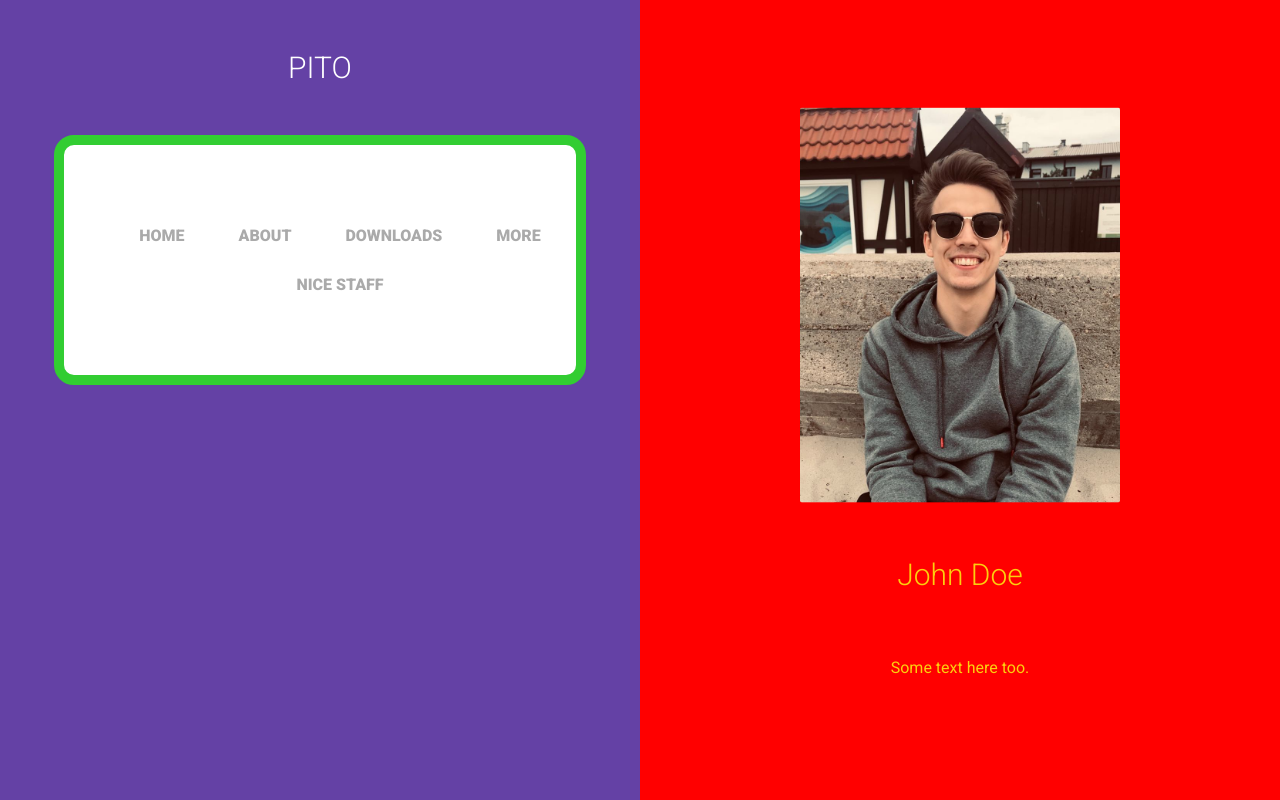
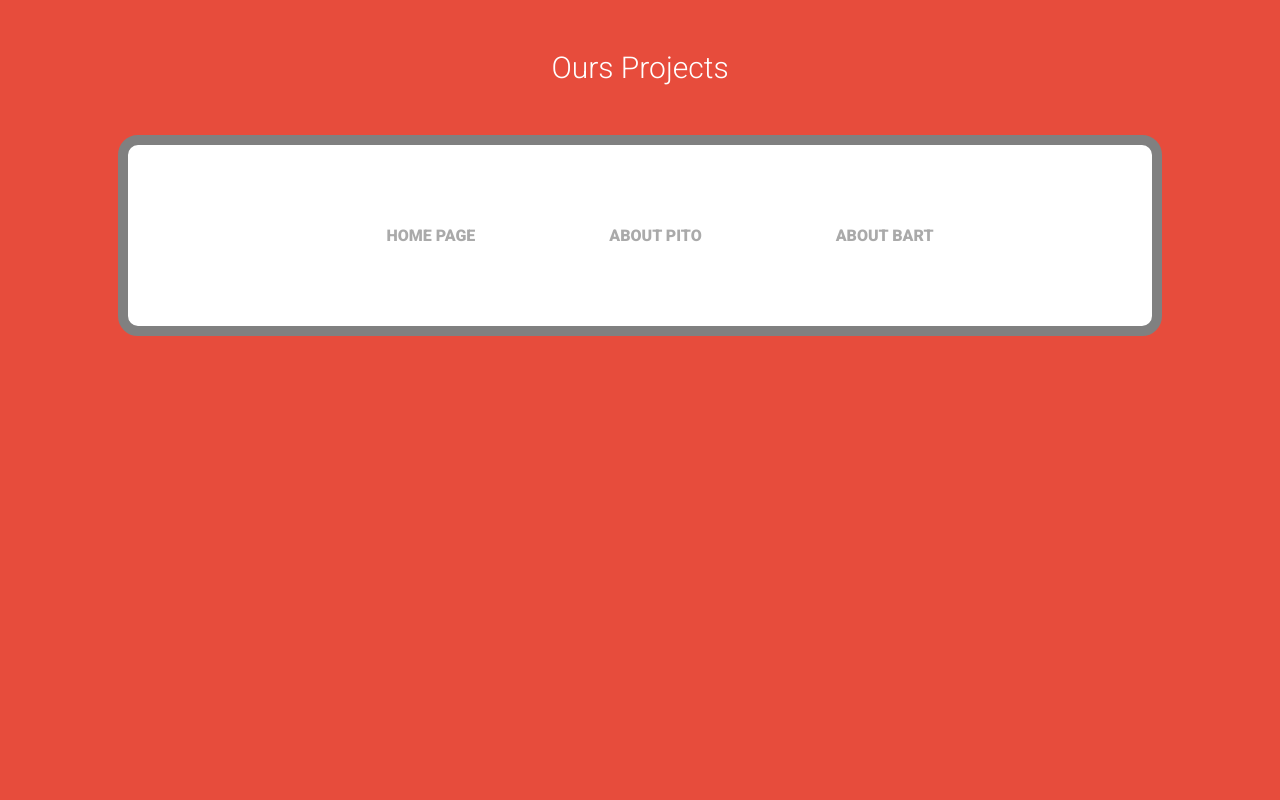
Before and after one commit to bartpito/TwinsWebsite, a Flask app: page /ProjectsPage in a window 1280 px wide. Run offline with Flask 2, Linux system fonts and the light colour scheme.

Commit message:
adding Projects Page to navbar and mainPage.

```diff
--- a/app/static/CSS/projectsPage.css
+++ b/app/static/CSS/projectsPage.css
@@ -76,7 +76,7 @@ body {
     background: #fff;
     padding: 50px 0;
     /*box-shadow: 0px 5px 0px #dedede;*/
-    border: 10px solid limegreen;
+    border: 10px solid grey;
     border-radius: 20px 20px 20px 20px;
   }
   nav ul {
@@ -93,7 +93,7 @@ body {
     color: #aaa;
     font-weight: 800;
     text-transform: uppercase;
-    margin: 0 10px;
+    margin: 0 50px;
   }
   nav ul li a,
   nav ul li a:after,
--- a/app/templates/bart.html
+++ b/app/templates/bart.html
@@ -23,6 +23,9 @@
           </li>
           <li class="nav-item">
             <a style="color: white;font-weight: bold" class="nav-link" href="{{ url_for( 'about', name='bart' ) }}">About bart</a>
+          </li>
+          <li class="nav-item">
+              <a style="color: white;font-weight: bold" class="nav-link" href="{{ url_for( 'projectsPage') }}">Projects Page</a>
           </li>
         </ul>
       </div>
--- a/app/templates/mainpage.html
+++ b/app/templates/mainpage.html
@@ -11,6 +11,8 @@
         onclick="window.location.href='{{ url_for( "about", name="pito" ) }}'">Pito</button>
       <button type="button" class='btn'
             onclick="window.location.href='{{ url_for( "about", name="bart" ) }}'">Bart</button>
+      <button type="button" class='btn'
+            onclick="window.location.href='{{ url_for( "projectsPage" ) }}'">Projects</button>
     </section>
   </body>
 </html>
--- a/app/templates/pito.html
+++ b/app/templates/pito.html
@@ -25,6 +25,9 @@
             </li>
             <li class="nav-item">
               <a style="color: rgb(252, 207, 14);font-weight: bold" class="nav-link" href="{{ url_for( 'about', name='bart' ) }}">About Bart</a>
+            </li>
+            <li class="nav-item">
+                <a style="color: rgb(252, 207, 14);font-weight: bold" class="nav-link" href="{{ url_for( 'projectsPage') }}">Projects Page</a>
             </li>
           </ul>
         </div>
--- a/app/templates/projectsPage.html
+++ b/app/templates/projectsPage.html
@@ -4,32 +4,18 @@
         <meta name="viewport" content="width=device-width, initial-scale=1">
         <link rel="stylesheet" type="text/css" href="{{ url_for('static', filename='CSS/projectsPage.css') }}">
         <link href='https://fonts.googleapis.com/css?family=Roboto:500,900,100,300,700,400' rel='stylesheet' type='text/css'>
-<style>
-</style>
     </head>
     <body>
-    <div class="split left">
-            <section style="background: #6441a5; color: #fff;">
-                <h2>PITO</h2>
+        <section style="background: #e74c3c; color: #fff;">
+            <h2>Ours Projects</h2>
             <nav class="stroke">
                 <ul>
-                        <li><a href="#">Home</a></li>
-                        <li><a href="#">About</a></li>
-                        <li><a href="#">Downloads</a></li>
-                        <li><a href="#">More</a></li>
-                        <li><a href="#">Nice staff</a></li>
+                        <li><a href="{{ url_for( 'index') }}">Home Page</a></li>
+                        <li><a href="{{ url_for( 'about', name='pito' ) }}">About Pito</a></li>
+                        <li><a href="{{ url_for( 'about', name='bart' ) }}">About Bart</a></li>
                 </ul>
             </nav>
         </section>
     </div>
-</div>
-
-<div class="split right">
-  <div class="centered">
-    <img src='../static/views/user.jpg', style='width:100%;  border-radius: 2px;'>
-    <h2>John Doe</h2>
-    <p>Some text here too.</p>
-  </div>
-</div>
-
     </body>
+</html>
```
Lines whose indentation alone changed are shown as unchanged.
